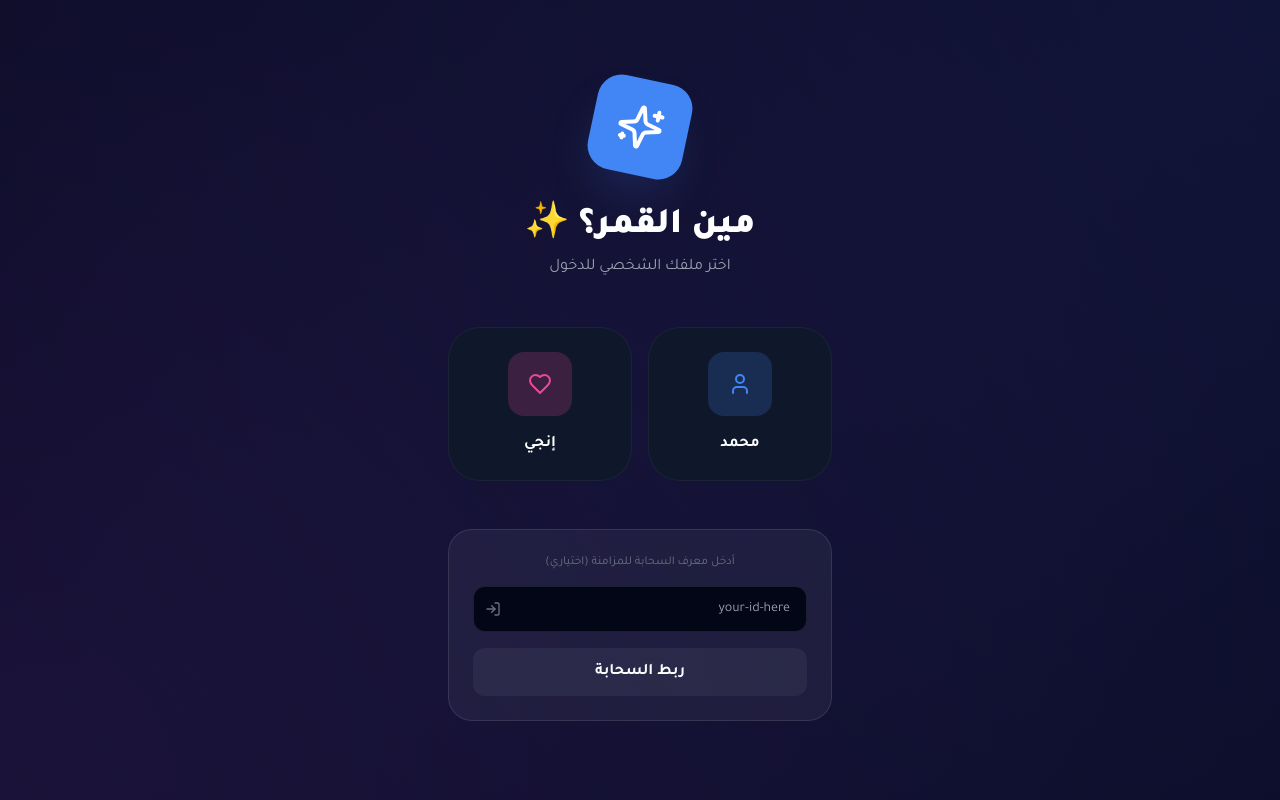
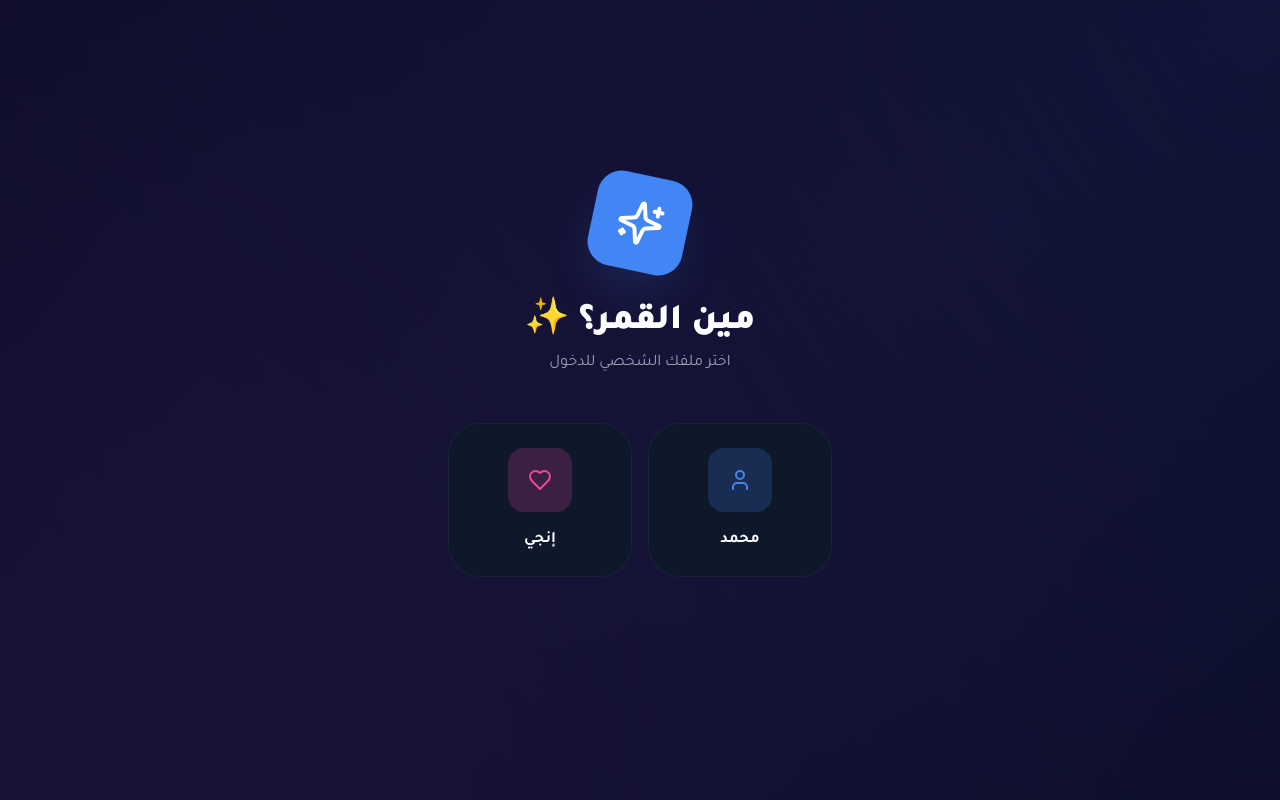
Before and after one commit to m0hvmedali/enjisp, a Next.js app: page / in a window 1280 px wide. Built offline with nearby package versions, Linux system fonts and the light colour scheme; no server answers.

Commit message:
feat: automated cloud sync by user name (zero-input mode)

```diff
--- a/app/MainApp.tsx
+++ b/app/MainApp.tsx
@@ -63,26 +63,6 @@ export default function MainApp() {
                         </button>
                     </div>
 
-                    {!userId && (
-                        <div className="space-y-4 bg-white/5 p-6 rounded-3xl border border-white/10">
-                            <p className="text-xs text-gray-500 font-arabic">أدخل معرف السحابة للمزامنة (اختياري)</p>
-                            <div className="relative">
-                                <LogIn className="absolute left-3 top-1/2 -translate-y-1/2 text-gray-500 w-4 h-4" />
-                                <input
-                                    className="w-full bg-dark-bg border border-white/10 rounded-xl py-3 pl-10 pr-4 text-sm text-white outline-none focus:border-google-blue transition-all"
-                                    placeholder="your-id-here"
-                                    value={tempUserId}
-                                    onChange={(e) => setTempUserId(e.target.value)}
-                                />
-                            </div>
-                            <button
-                                onClick={() => { setUserId(tempUserId); pullFromCloud(); toast.success('تم ربط السحابة!'); }}
-                                className="w-full py-3 bg-white/5 hover:bg-white/10 rounded-xl text-white font-arabic font-bold transition-all"
-                            >
-                                ربط السحابة
-                            </button>
-                        </div>
-                    )}
                 </motion.div>
             </div>
         );
--- a/store/useStudyStore.ts
+++ b/store/useStudyStore.ts
@@ -62,7 +62,10 @@ export const useStudyStore = create<StudyState>()(
             timeline: [],
 
             setUserId: (id) => set({ userId: id }),
-            setUserName: (name) => set({ userName: name }),
+            setUserName: (name) => {
+                set({ userName: name, userId: name ? `user_${name.toLowerCase()}` : null });
+                if (name) get().pullFromCloud();
+            },
 
             toggleMission: (missionId: string) => {
                 set((state) => {
```
